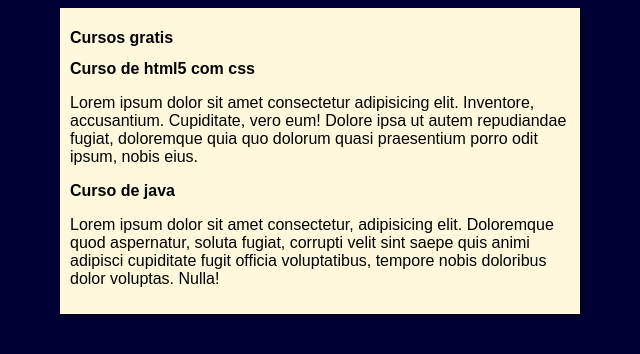
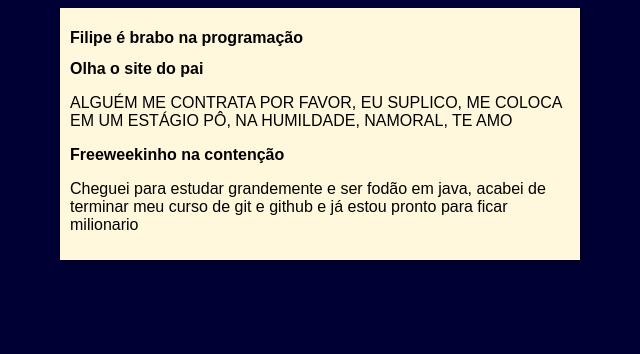
Before and after one commit to FilipeMagal/Projeto-Site, a plain HTML site: page index.html in a window 1280 px wide. Shown: the whole page, without its empty margins (320-960 px from the left). Drawn offline with Linux system fonts and the light colour scheme.

Commit message:
Update index.html

```diff
--- a/index.html
+++ b/index.html
@@ -4,29 +4,21 @@
     <meta charset="UTF-8">
     <meta http-equiv="X-UA-Compatible" content="IE=edge">
     <meta name="viewport" content="width=device-width, initial-scale=1.0">
-    <title>Curso em video</title>
+    <title>Site de freeweek</title>
 </head>
 <body>
     <main>
         <header>
-            <h1>Cursos gratis</h1>
+            <h1>Filipe é brabo na programação</h1>
             <link rel="stylesheet" href="stilos/style.css">
         </header>
         <article>
-            <h2>Curso de html5 com css</h2>
-            <p>Lorem ipsum dolor sit amet consectetur adipisicing
-                 elit. Inventore, accusantium. Cupiditate, vero
-                 eum! Dolore ipsa ut autem repudiandae fugiat,
-                 doloremque quia quo dolorum quasi praesentium porro
-                  odit ipsum, nobis eius.</p>
+            <h2>Olha o site do pai</h2>
+            <p>ALGUÉM ME CONTRATA POR FAVOR, EU SUPLICO, ME COLOCA EM UM ESTÁGIO PÔ, NA HUMILDADE, NAMORAL, TE AMO</p>
         </article>
         <article>
-            <h2>Curso de java</h2>
-            <p>Lorem ipsum dolor sit amet consectetur, adipisicing
-                elit. Doloremque quod aspernatur, soluta fugiat,
-                corrupti velit sint saepe quis animi adipisci
-                cupiditate fugit officia voluptatibus, tempore nobis
-                doloribus dolor voluptas. Nulla!</p>
+            <h2>Freeweekinho na contenção</h2>
+            <p>Cheguei para estudar grandemente e ser fodão em java, acabei de terminar meu curso de git e github e já estou pronto para ficar milionario</p>
         </article>
     </main>
 </body>
```
